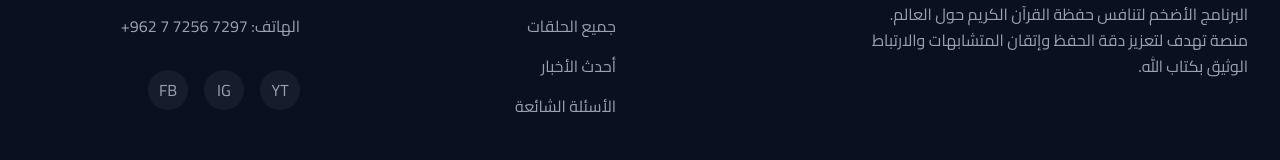
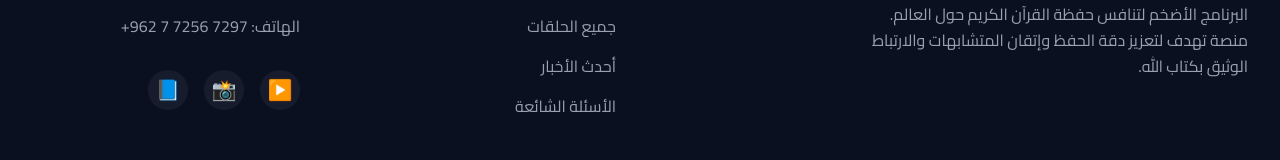
Before and after one commit to Obada-almasri08/almaher-show, a Next.js app: page / in a window 1280 px wide. Shown: the part 2696-2856 px from the top of the page. Built offline with nearby package versions, Linux system fonts and the light colour scheme.

Commit message:
Change social links to emojis

```diff
--- a/src/components/shared/Footer.tsx
+++ b/src/components/shared/Footer.tsx
@@ -39,9 +39,9 @@ export default function Footer() {
               <li className="pt-4">
                 <div className="flex gap-4">
                   {/* Social Icons Placeholders */}
-                  <a href="#" className="w-10 h-10 rounded-full bg-white/5 flex items-center justify-center hover:bg-[#D4AF37] hover:text-black transition-all">YT</a>
-                  <a href="#" className="w-10 h-10 rounded-full bg-white/5 flex items-center justify-center hover:bg-[#D4AF37] hover:text-black transition-all">IG</a>
-                  <a href="#" className="w-10 h-10 rounded-full bg-white/5 flex items-center justify-center hover:bg-[#D4AF37] hover:text-black transition-all">FB</a>
+                  <a href="#" className="w-10 h-10 rounded-full bg-white/5 flex items-center justify-center hover:bg-[#D4AF37] hover:text-black transition-all text-xl">▶️</a>
+                  <a href="#" className="w-10 h-10 rounded-full bg-white/5 flex items-center justify-center hover:bg-[#D4AF37] hover:text-black transition-all text-xl">📸</a>
+                  <a href="#" className="w-10 h-10 rounded-full bg-white/5 flex items-center justify-center hover:bg-[#D4AF37] hover:text-black transition-all text-xl">📘</a>
                 </div>
               </li>
             </ul>
```
